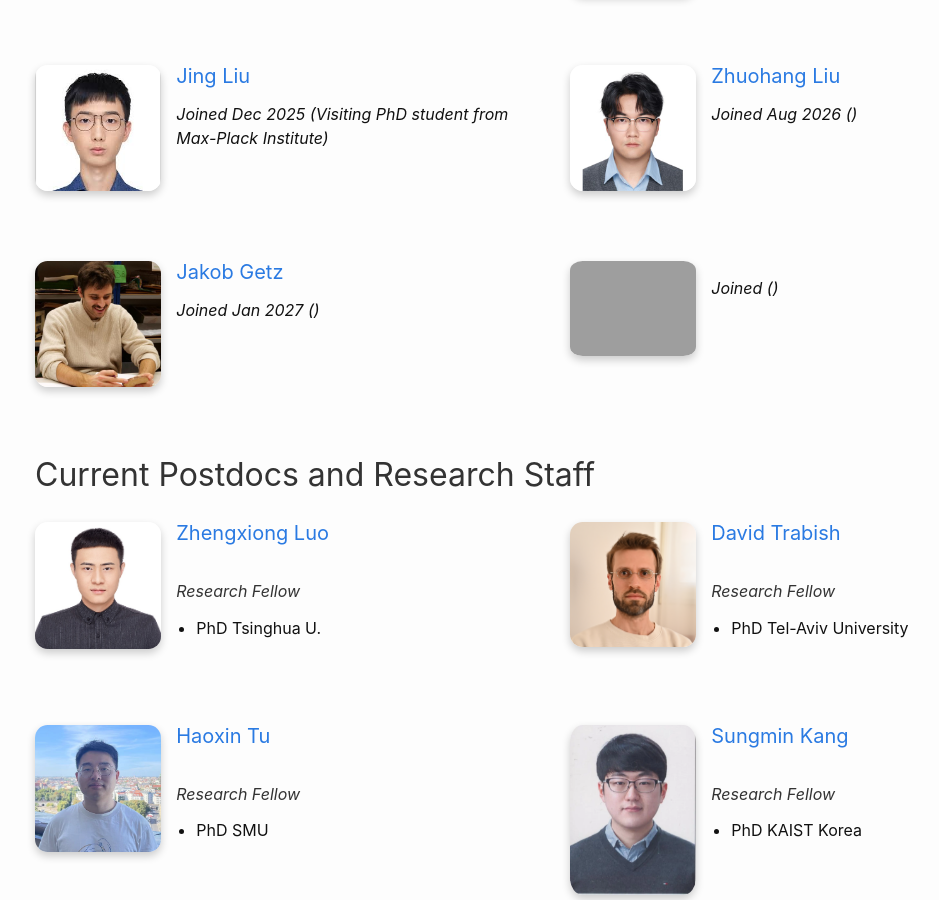
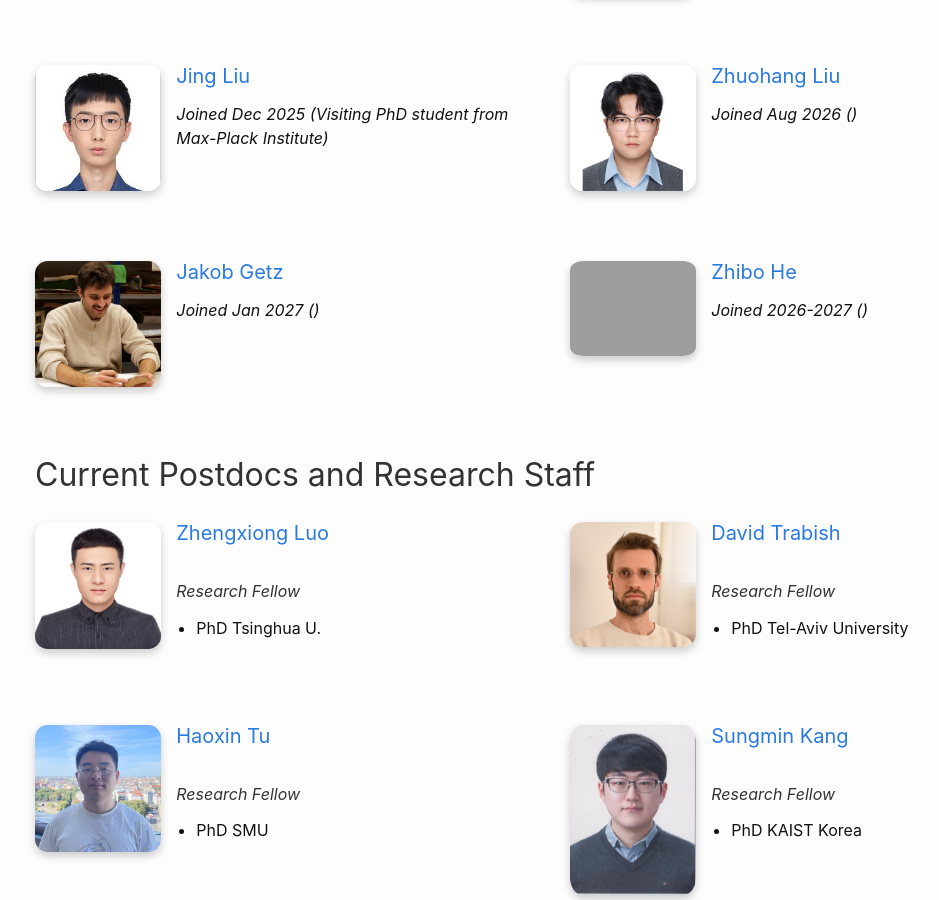
Before and after one commit to nus-tss/nus-tss.github.io, a Jekyll site: the page built from _pages/team.md, in a window 1280 px wide and 900 px high, scrolled down 1406 px. Shown: the whole window, without its empty margins (85-1024 px from the left). Built offline with Jekyll 4.4.1, drawn with Linux system fonts in a browser that asks for light colours; nearby versions of some CDN libraries.

Commit message:
Update student.yml

```diff
--- a/_data/team/student.yml
+++ b/_data/team/student.yml
@@ -65,4 +65,7 @@
   joined: Jan 2027
   website: https://www.linkedin.com/in/jakob-getz-8a8082178/
 
--
+- name: Zhibo He
+  photo: zhibo.jpeg
+  joined: 2026-2027
+  website: https://hezhibo-research.github.io/
```
